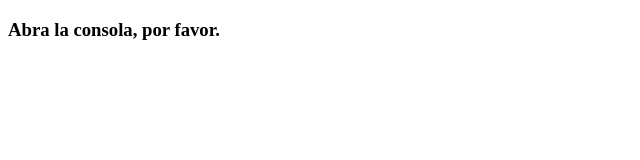
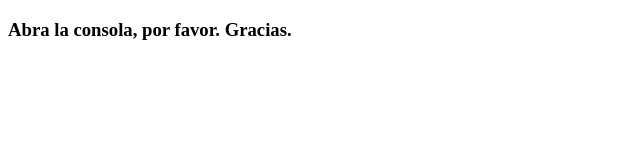
Before and after one commit to Sanglafort/Sprint-2, a plain HTML site: page Bloque 1.4. Rest & Spread operators/index.html in a window 1280 px wide. Shown: the full height of the page, 0-640 px from the left. Drawn offline with Linux system fonts and the light colour scheme.

Commit message:
Añado Gracias

```diff
--- a/Bloque 1.4. Rest & Spread operators/index.html
+++ b/Bloque 1.4. Rest & Spread operators/index.html
@@ -9,7 +9,7 @@
 
 <body>
 
-    <h3>Abra la consola, por favor.</h3>
+    <h3>Abra la consola, por favor. Gracias.</h3>
 
     <script src="index.js"></script>
 </body>
```
